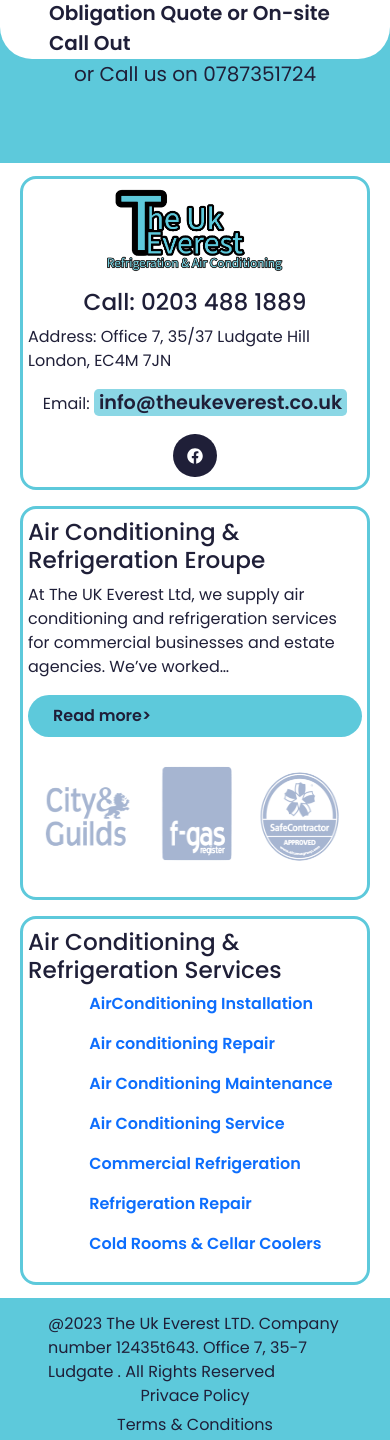
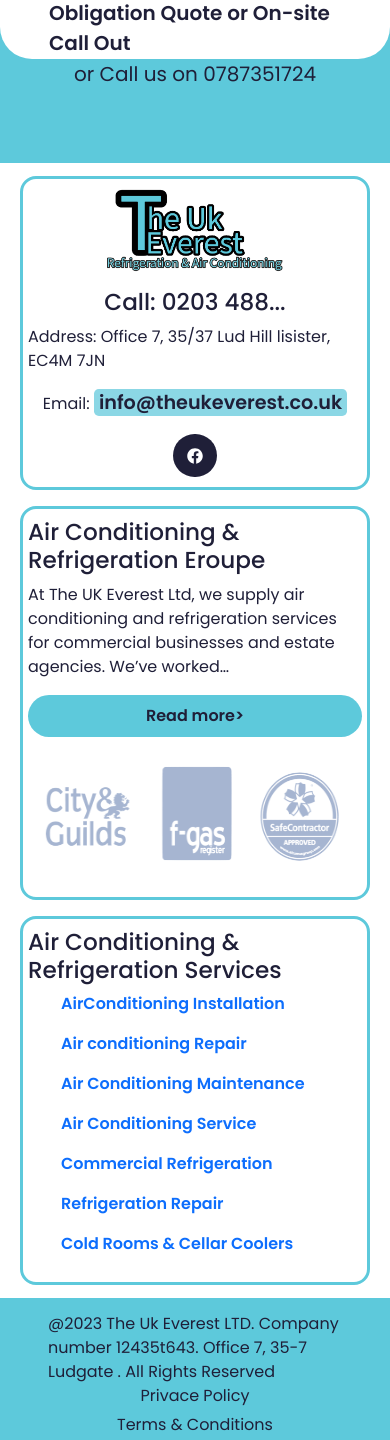
Before and after one commit to mrkamin/theukeverest.co.uk-react, a React (Create React App) app: page / in a window 390 px wide. Shown: the part 3094-4534 px from the top of the page. Built offline with nearby package versions, Linux system fonts and the light colour scheme.

Commit message:
make the app responsive

```diff
--- a/src/components/Footer/Footer.js
+++ b/src/components/Footer/Footer.js
@@ -19,9 +19,9 @@
       <div className="HomeSectionThree gap-3 mt-2">
         <div className="homeSectionThreeItem p-4 text-start d-flex flex-column justify-content-start align-items-start">
           <img src={IMG1} alt="logo2" height={100} className="pb-3 logoimage" />
-          <h3>Call: 0203 488 1889</h3>
+          <h3>Call: 0203 488...</h3>
           <p className="text-align-justify">
-            Address: Office 7, 35/37 Ludgate Hill London, EC4M 7JN
+            Address: Office 7, 35/37 Lud Hill lisister, EC4M 7JN
           </p>
           <p>
             Email: <span className="email">info@theukeverest.co.uk</span>
@@ -42,7 +42,7 @@
             services for commercial businesses and estate agencies. We’ve
             worked…
           </p>
-          <Link to="about-us" className=" read-more p-2 rounded-5 px-4">
+          <Link to="about-us" className=" read-more p-2 rounded-5 px-4 text-center">
             Read more{">"}
           </Link>
           <img
@@ -54,39 +54,39 @@
         </div>
         <div className="w-100 homeSectionThreeItem p-4">
           <h3>Air Conditioning & Refrigeration Services</h3>
-          <ul className=" d-flex flex-column gap-3">
+          <ul className=" d-flex flex-column gap-3 text-start w-100 ">
             <li>
-              <Link to="about-us" className="rounded-5 px-3 text-primary">
+              <Link to="about-us" className="rounded-5 text-primary">
                 AirConditioning Installation
               </Link>
             </li>
             <li>
-              <Link to="about-us" className="rounded-5 px-3 text-primary">
+              <Link to="about-us" className="rounded-5 text-primary">
                 Air conditioning Repair
               </Link>
             </li>
             <li>
-              <Link to="about-us" className="rounded-5 px-3 text-primary">
+              <Link to="about-us" className="rounded-5 text-primary">
                 Air Conditioning Maintenance
               </Link>
             </li>
             <li>
-              <Link to="about-us" className="rounded-5 px-3 text-primary">
+              <Link to="about-us" className="rounded-5 text-primary">
                 Air Conditioning Service
               </Link>
             </li>
             <li>
-              <Link to="about-us" className="rounded-5 px-3 text-primary">
+              <Link to="about-us" className="rounded-5 text-primary">
                 Commercial Refrigeration
               </Link>
             </li>
             <li>
-              <Link to="about-us" className="rounded-5 px-3 text-primary">
+              <Link to="about-us" className="rounded-5 text-primary">
                 Refrigeration Repair
               </Link>
             </li>
             <li>
-              <Link to="about-us" className="rounded-5 px-3 text-primary">
+              <Link to="about-us" className="rounded-5 text-primary">
                 Cold Rooms & Cellar Coolers
               </Link>
             </li>
```
Also changed, not shown: 1 other file (tests, documents, lock files or other folders).
